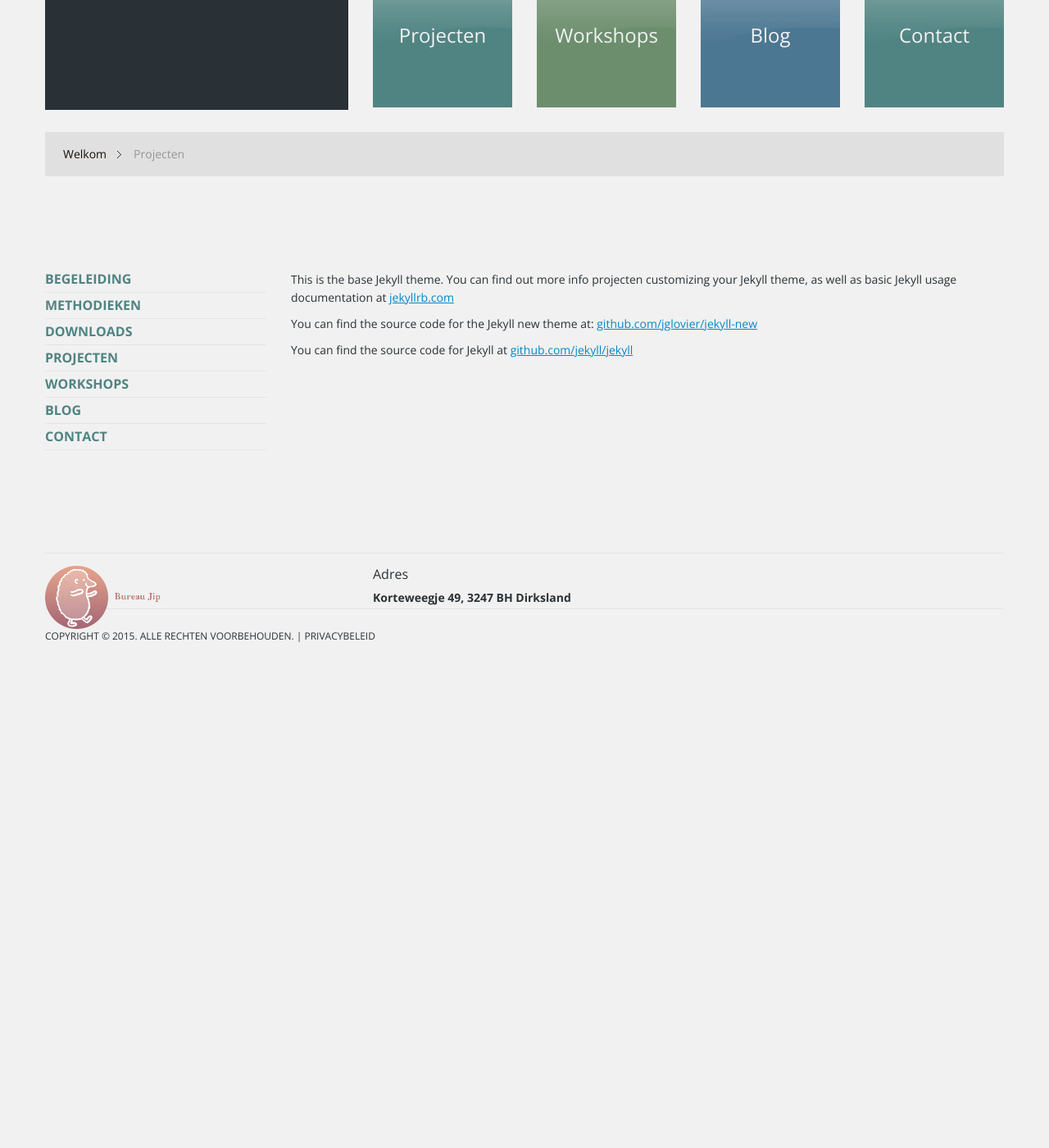
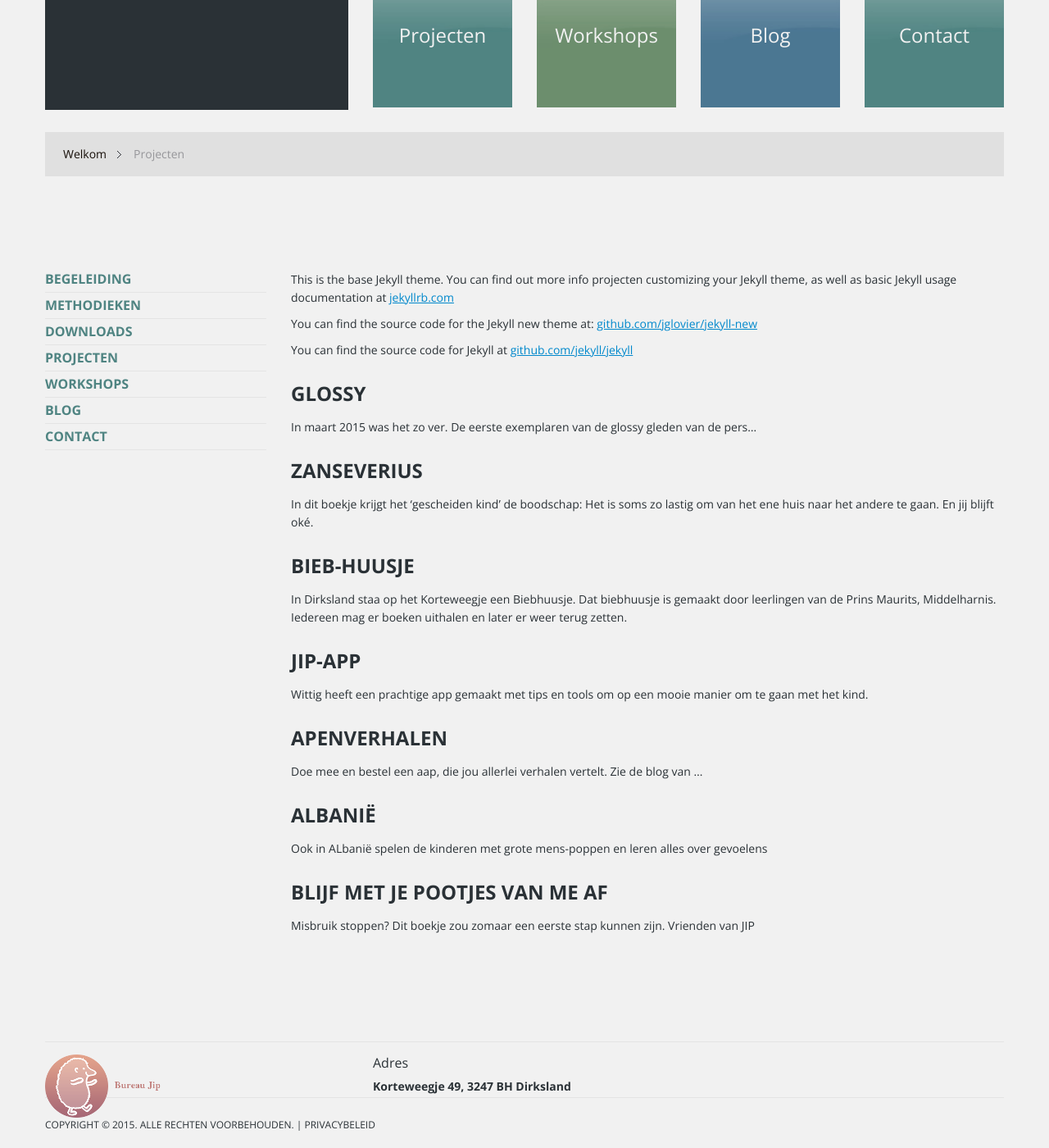
Before and after one commit to mrquincle/bureau-jip, a Jekyll site: the page built from 04-projecten.md, in a window 1280 px wide and 1400 px high, scrolled down 309 px. Shown: the whole window at 82% size. Built offline with Jekyll 4.4.1, drawn with Linux system fonts in a browser that asks for light colours; before the commit the page ends 1113 px from its top, so only the background shows below that.

Commit message:
Update 04-projecten.md

```diff
--- a/04-projecten.md
+++ b/04-projecten.md
@@ -12,3 +12,25 @@ This is the base Jekyll theme. You can find out more info projecten customizing
 You can find the source code for the Jekyll new theme at: [github.com/jglovier/jekyll-new](https://github.com/jglovier/jekyll-new)
 
 You can find the source code for Jekyll at [github.com/jekyll/jekyll](https://github.com/jekyll/jekyll)
+
+## Glossy
+In maart 2015 was het zo ver. De eerste exemplaren van de glossy gleden van de pers...
+
+## Zanseverius
+In dit boekje krijgt het 'gescheiden kind' de boodschap: Het is soms zo lastig om van het ene huis naar het andere te gaan. En  jij blijft oké.
+
+## Bieb-huusje
+In Dirksland staa op het Korteweegje een Biebhuusje. Dat biebhuusje is gemaakt door leerlingen van de Prins Maurits, Middelharnis. Iedereen mag er boeken uithalen en later er weer terug zetten.
+
+## JIP-app
+Wittig heeft een prachtige app gemaakt met tips en tools om op een mooie manier om te gaan met het kind.
+
+## Apenverhalen
+Doe mee en bestel een aap, die jou allerlei verhalen vertelt. Zie de blog van ...
+
+## Albanië
+Ook in ALbanië spelen de kinderen met grote mens-poppen en leren alles over gevoelens
+
+## Blijf met je pootjes van me af
+Misbruik stoppen? Dit boekje zou zomaar een eerste stap kunnen zijn.
+Vrienden van JIP
```
